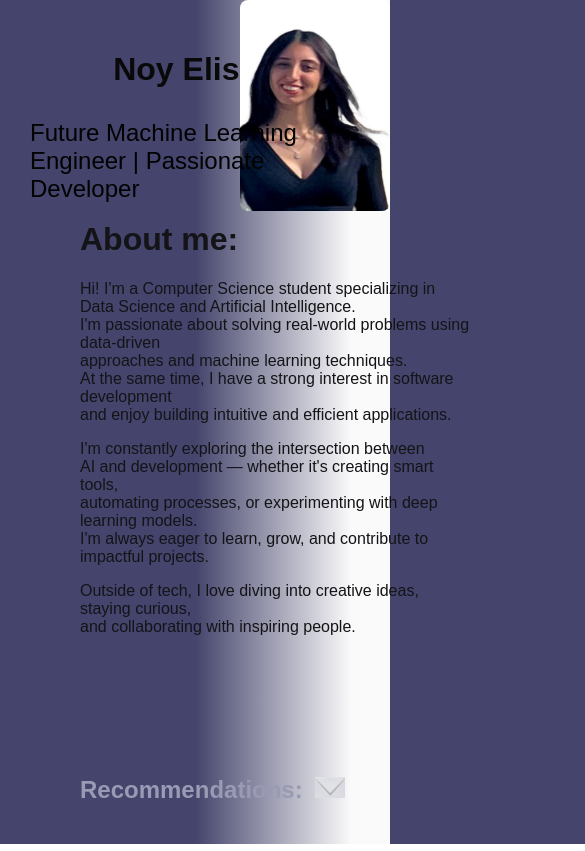
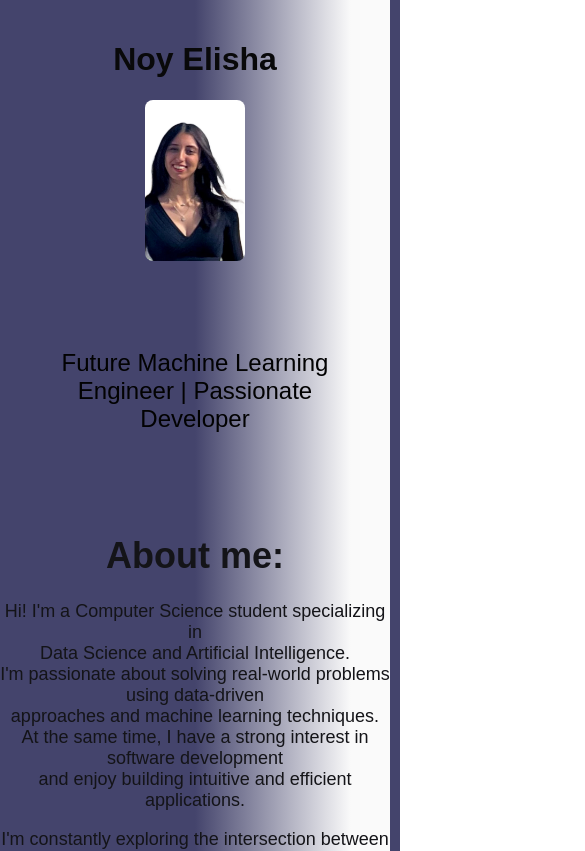
Before and after one commit to noye1234/Personal-website, a React (Vite) app: page / in a window 390 px wide. Shown: the top 851 px of the page, 585 px wide, since content can reach past the window. Built offline with nearby package versions, Linux system fonts and the light colour scheme.

Commit message:
Updated App.css and added responsive.css for mobile responsiveness

```diff
--- a/src/App.css
+++ b/src/App.css
@@ -1,5 +1,3 @@
-
-
 
 
 @keyframes logo-spin {
@@ -149,3 +147,189 @@ body {
   width: 90%;
   color: #999ab4;
 }
+@media (prefers-reduced-motion: no-preference) {
+  a:nth-of-type(2) .logo {
+    animation: logo-spin infinite 20s linear;
+  }
+}
+
+.card {
+  padding: 2em;
+}
+
+.read-the-docs {
+  color: #b77f7f;
+}
+
+
+
+
+body {
+  background: linear-gradient(to left, rgb(250, 250, 250) 10%, #44446c 50%);
+
+  font-family: 'Arial', sans-serif;
+  color: #141418;
+
+  margin: 0;
+  font-family: 'Arial', sans-serif;
+}
+
+
+.top-bar {
+  color: #09090a;
+
+  display: flex;
+  justify-content: space-between;
+  padding: 20px 40px;
+  height: 200px;
+
+}
+
+.next-bar {
+
+  color: #020202;
+  font-size: 48px;
+  margin: 0;
+  position: absolute;
+  top: 65px;
+}
+
+
+
+.top-bar img {
+  height: 25%;
+  border-radius: 8px;
+  top: 0;
+  right: 0px;
+  width: 150px;
+  position: absolute;
+
+}
+
+.main {
+  min-height: calc(100vh - 150px); /* יתר הגובה אחרי הטופ */
+  justify-content: left;
+
+
+}
+
+
+.bar {
+  width: 100%;
+  height: 10px; /* או כל גובה שתרצי */
+  background-color: black; /* או כל צבע אחר */
+}
+
+
+.container {
+  display: flex;
+  gap: 4px;
+  flex-direction: column;
+  justify-content: center;
+  align-items: center;
+
+}
+
+.box {
+  padding: 20px;
+  flex: 1;
+  margin: 10px;
+  flex-direction: column;
+  display: flex;
+
+
+}
+
+
+.frame {
+  background-color: #475284;
+  border-radius: 8px;
+  box-shadow: 0 2px 4px rgba(0, 0, 0, 0.1);
+
+}
+.contact  {
+
+  position: absolute;
+  left:1200px;
+}
+
+.About {
+  position: absolute;
+  left: 80px;
+}
+.projects {
+  position: absolute;
+  left: 700px;
+
+}
+
+.all{
+  position: absolute;
+  top: 200px;
+  width: 100%;
+  font-Size: '24px';
+  font-family: 'Arial', sans-serif;
+}
+
+.link{
+  position: absolute;
+  top: 280px;
+  left: 730px;
+  width: 90%;
+}
+
+.recommendations{
+  position: absolute;
+  bottom: 20px;
+  left: 80px;
+  width: 90%;
+  color: #999ab4;
+}
+
+@media (max-width: 768px) {
+  .top-bar {
+    flex-direction: column;
+    align-items: center;
+    height: auto;
+    padding: 10px;
+  }
+
+  .top-bar img {
+    width: 100px;
+    height: auto;
+    position: static;
+    margin-bottom: 10px;
+  }
+
+  .next-bar {
+    font-size: 32px;
+    position: static;
+    text-align: center;
+    margin-bottom: 10px;
+  }
+
+  .contact, .About, .projects {
+    position: static;
+    margin: 10px 0;
+    text-align: center;
+  }
+
+  .all {
+    position: static;
+    font-size: 18px;
+    padding: 10px;
+  }
+
+  .link {
+    position: static;
+    padding: 10px;
+    text-align: center;
+  }
+
+  .recommendations {
+    position: static;
+    text-align: center;
+    margin-top: 20px;
+    color: #999ab4;
+  }
+}
```
